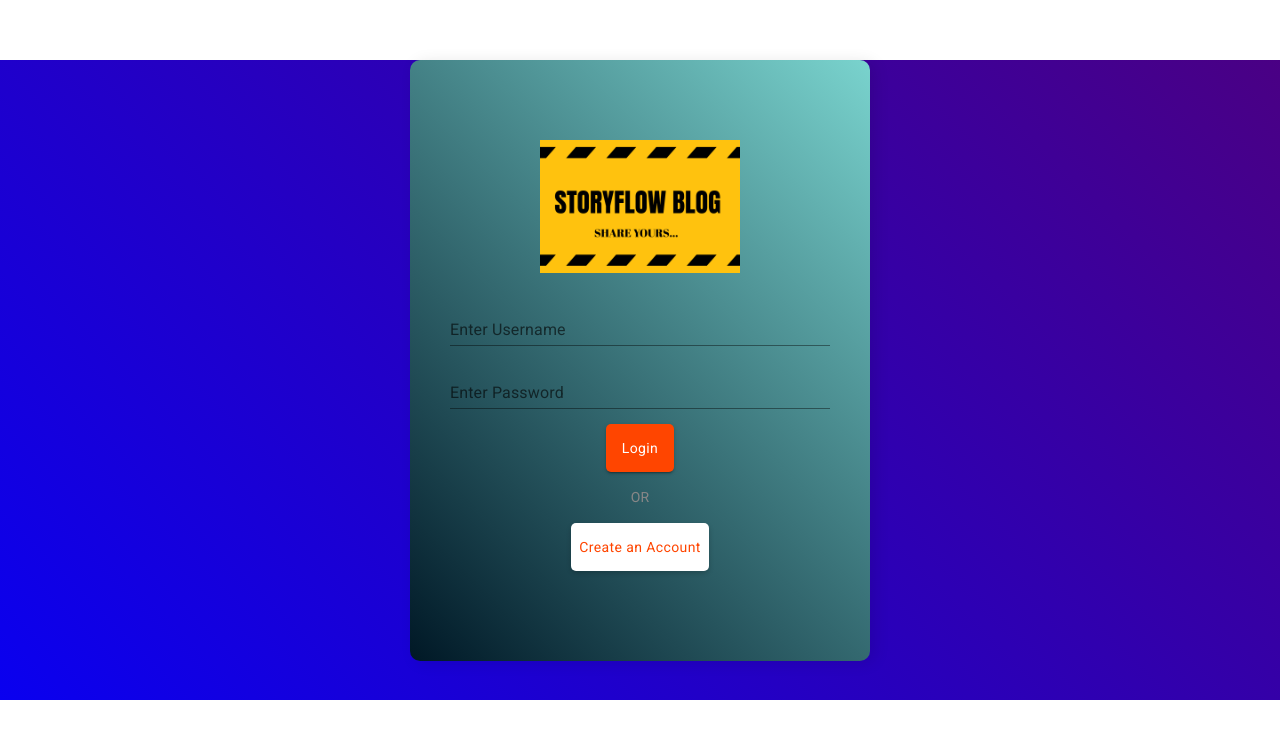
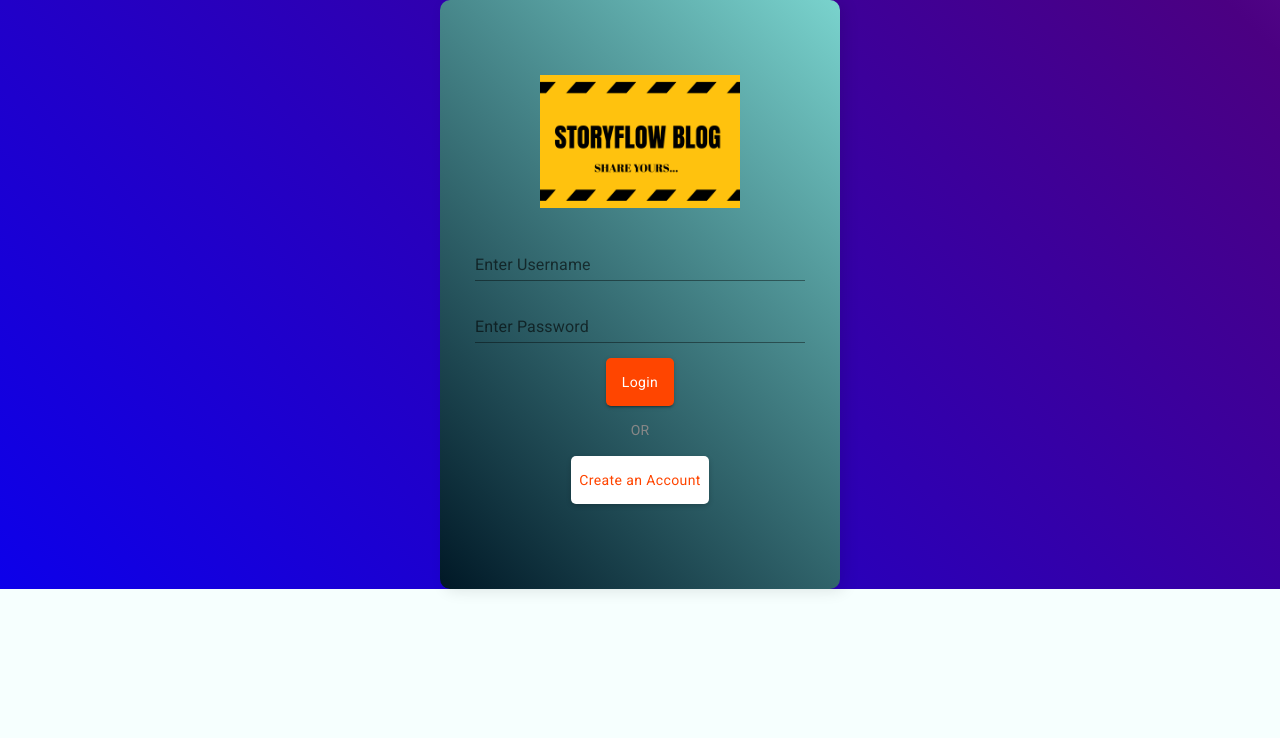
Before and after one commit to SaminYeasher/b, a React (Create React App) app in the folder client/: page /login in a window 1280 px wide. Shown: the top 738 px of the page. Built offline with nearby package versions, Linux system fonts and the light colour scheme.

Commit message:
Login css fixed and comment css fixed timeago format implemented and time format changed in detalis_view

```diff
--- a/client/package.json
+++ b/client/package.json
@@ -12,6 +12,7 @@
     "@testing-library/react": "^16.2.0",
     "@testing-library/user-event": "^13.5.0",
     "axios": "^1.8.4",
+    "date-fns": "^4.1.0",
     "react": "^19.0.0",
     "react-dom": "^19.0.0",
     "react-router-dom": "^7.5.0",
--- a/client/src/components/account/Login.jsx
+++ b/client/src/components/account/Login.jsx
@@ -5,10 +5,10 @@ import { API } from '../../service/api';
 import { DataContext } from '../../context/DataProvider';
 
 const Component = styled(Box)`
-    width: 400px;
+    width: 350px;
     margin: auto;
     background: linear-gradient(45deg,rgb(0, 24, 38),rgba(128, 234, 211, 0.9));
-    padding: 30px;
+    padding: 25px;
     border-radius: 10px;
     box-shadow: 5px 2px 15px rgba(0, 0, 0, 0.1);
 `;
@@ -24,14 +24,13 @@ const Image = styled('img')({
     }
 });
 
-
 const Wrapper = styled(Box)`
     padding: 10px 10px;
     display: flex;
     flex-direction: column;
     align-items: center;
     & > div, & > button, & > p {
-        margin-top: 15px;
+        margin-top: 14.5px;
     }
 `;
 
@@ -87,7 +86,9 @@ const signupInitialValues = {
 };
 
 const BackgroundWrapper = styled(Box)`
-  min-height: 80vh;
+  margin-top: -60px;
+  padding: 0;
+  height: 100%;
   background: linear-gradient(45deg, red, orange, yellow, green, blue, indigo, violet);
   background-size: 700% 700%;
   animation: rainbowGradient 15s ease infinite;
@@ -105,7 +106,6 @@ const BackgroundWrapper = styled(Box)`
   }
 `;
 
-
 const Login = ({ isUserAuthenticated }) => {
     const [account, toggleAccount] = useState('login');
     const [signup, setSignup] = useState(signupInitialValues);
@@ -116,11 +116,11 @@ const Login = ({ isUserAuthenticated }) => {
 
     const toggleSignup = () => {
         account === 'signup' ? toggleAccount('login') : toggleAccount('signup');
-    }
+    };
 
     const onInputChange = (e) => {
         setSignup({ ...signup, [e.target.name]: e.target.value });
-    }
+    };
 
     const signupUser = async () => {
         let response = await API.userSignup(signup);
@@ -131,7 +131,7 @@ const Login = ({ isUserAuthenticated }) => {
         } else {
             showError('Something went wrong! Please try again later.');
         }
-    }
+    };
 
     const loginUser = async () => {
         let response = await API.userLogin(login);
@@ -145,41 +145,86 @@ const Login = ({ isUserAuthenticated }) => {
         } else {
             showError('Something went wrong! Please try again later.');
         }
-    }
+    };
 
     const onValueChange = (e) => {
         setLogin({ ...login, [e.target.name]: e.target.value });
-    }
+    };
 
     return (
+
         <BackgroundWrapper>
             <Component>
                 <Box>
                     <Image src="/logo1.png" alt="blog" />
                     {account === 'login' ? (
                         <Wrapper>
-                        <TextField variant="standard" value={login.username} onChange={(e) => onValueChange(e)} name='username' label='Enter Username' fullWidth/>
-                        <TextField variant="standard" value={login.password} onChange={(e) => onValueChange(e)} name='password' type='password' label='Enter Password' fullWidth  />
+                            <TextField
+                                variant="standard"
+                                value={login.username}
+                                onChange={onValueChange}
+                                name="username"
+                                type="name"
+                                label="Enter Username"
+                                fullWidth
+                            />
+                            <TextField
+                                variant="standard"
+                                value={login.password}
+                                onChange={onValueChange}
+                                name="password"
+                                type="password"
+                                label="Enter Password"
+                                fullWidth
+                            />
                             {error && <Error>{error}</Error>}
-                        <LoginButton variant="contained" onClick={() => loginUser()}>Login</LoginButton>
+                            <LoginButton variant="contained" onClick={loginUser}>
+                                Login
+                            </LoginButton>
                             <Text style={{ textAlign: 'center' }}>OR</Text>
-                        <SignupButton onClick={() => toggleSignup()} style={{ marginBottom: 50 }}>Create an Account</SignupButton>
+                            <SignupButton onClick={toggleSignup} style={{ marginBottom: 50 }}>
+                                Create an Account
+                            </SignupButton>
                         </Wrapper>
                     ) : (
                         <Wrapper>
-                        <TextField variant="standard" onChange={(e) => onInputChange(e)} name='name' label='Enter Name' fullWidth />
-                        <TextField variant="standard" onChange={(e) => onInputChange(e)} name='username' label='Enter Username' fullWidth />
-                        <TextField variant="standard" onChange={(e) => onInputChange(e)} name='password' type='password' label='Enter Password' fullWidth />
+                            <TextField
+                                variant="standard"
+                                onChange={onInputChange}
+                                name="name"
+                                type="name"
+                                label="Enter Name"
+                                fullWidth
+                            />
+                            <TextField
+                                variant="standard"
+                                onChange={onInputChange}
+                                name="username"
+                                type="name"
+                                label="Enter Username"
+                                fullWidth
+                            />
+                            <TextField
+                                variant="standard"
+                                onChange={onInputChange}
+                                name="password"
+                                type="password"
+                                label="Enter Password"
+                                fullWidth
+                            />
                             {error && <Error>{error}</Error>}
-                        <SignupButton onClick={() => signupUser()}>Signup</SignupButton>
+                            <SignupButton onClick={signupUser}>Signup</SignupButton>
                             <Text style={{ textAlign: 'center' }}>OR</Text>
-                        <LoginButton variant="contained" onClick={() => toggleSignup()}>Already have an account</LoginButton>
+                            <LoginButton variant="contained" onClick={toggleSignup}>
+                                Already have an account
+                            </LoginButton>
                         </Wrapper>
                     )}
                 </Box>
             </Component>
         </BackgroundWrapper>
-    )
-}
+
+    );
+};
 
 export default Login;
--- a/client/src/components/details/DetailView.jsx
+++ b/client/src/components/details/DetailView.jsx
@@ -80,6 +80,16 @@ const DetailView = () => {
         }
     }
 
+    // Formatting the date to match the desired format
+    const formattedDate = new Date(post.createdDate).toLocaleDateString('en-US', {
+        year: 'numeric',
+        month: 'long',
+        day: 'numeric',
+        hour: '2-digit',
+        minute: '2-digit',
+        hour12: true
+    });
+
     return (
         <Container>
             <Image src={post.picture || url} alt="post" />
@@ -96,9 +106,9 @@ const DetailView = () => {
 
             <Author>
                 <Link to={`/?username=${post.username}`} style={{ textDecoration: 'none', color: 'inherit' }}>
-                    <Typography>Author: <span style={{fontWeight: 600}}>{post.username}</span></Typography>
+                    <Typography>Author: <span style={{fontWeight: 600 }}>{post.username}</span></Typography>
                 </Link>
-                <Typography style={{marginLeft: 'auto'}}>{new Date(post.createdDate).toDateString()}</Typography>
+                <Typography style={{marginLeft: 'auto'}}>{formattedDate}</Typography> {/* Display formatted date */}
             </Author>
 
             <Typography>{post.description}</Typography>
--- a/client/src/components/details/comments/Comment.jsx
+++ b/client/src/components/details/comments/Comment.jsx
@@ -1,31 +1,32 @@
 import { useContext } from "react";
-
 import { Typography, Box, styled } from "@mui/material";
 import { Delete } from '@mui/icons-material';
+import { formatDistanceToNow } from 'date-fns';  // Import the function for "time ago"
 
 import { API } from '../../../service/api';
 import { DataContext } from "../../../context/DataProvider";
 
 const Component = styled(Box)`
-    margin-top: 30px;
-    background: #F5F5F5;
-    padding: 10px;
+    margin-top: 25px;
+    background:rgba(88, 254, 135, 0.49);
+    padding: 15px;
 `;
 
 const Container = styled(Box)`
     display: flex;
-    margin-bottom: 5px;
+    margin-bottom: 2px;
 `;
 
 const Name = styled(Typography)`
-    font-weight: 600,
-    font-size: 18px;
-    margin-right: 20px;
+    font-weight: 800;
+    font-size: 20px;
+    margin-right: 5px;
 `;
 
 const StyledDate = styled(Typography)`
     font-size: 14px;
     color: #878787;
+    margin: 5px;
 `;
 
 const DeleteIcon = styled(Delete)`
@@ -33,8 +34,7 @@ const DeleteIcon = styled(Delete)`
 `;
 
 const Comment = ({ comment, setToggle }) => {
-
-    const { account } = useContext(DataContext)
+    const { account } = useContext(DataContext);
 
     const removeComment = async () => {
         try {
@@ -51,14 +51,14 @@ const Comment = ({ comment, setToggle }) => {
         }
     };
 
-
-
-
     return (
         <Component>
             <Container>
                 <Name>{comment.name}</Name>
-                <StyledDate>{new Date(comment.date).toDateString()}</StyledDate>
+                <StyledDate>
+                    {/* Use formatDistanceToNow to display "time ago" format */}
+                    {formatDistanceToNow(new Date(comment.date), { addSuffix: true })}
+                </StyledDate>
                 { comment.name === account.username && <DeleteIcon onClick={() => removeComment()} /> }
             </Container>
             <Typography>{comment.comments}</Typography>
--- a/client/src/components/details/comments/Comments.jsx
+++ b/client/src/components/details/comments/Comments.jsx
@@ -21,8 +21,10 @@ const Image = styled('img')({
 
 const StyledTextArea = styled(TextareaAutosize)`
     height: 100px !important;
+    font-size: 15px;
     width: 100%;
     margin: 0 20px;
+    margin-bottom: 20px;
 `;
 
 const initialValues = {
--- a/client/src/components/header/Header.jsx
+++ b/client/src/components/header/Header.jsx
@@ -3,10 +3,9 @@ import { Link } from 'react-router-dom';
 
 
 const Component = styled(AppBar)`
-    background: linear-gradient(to right, #FF7F50,rgb(71, 145, 255));
+    background: linear-gradient(to right,rgb(243, 123, 123),rgb(255, 160, 71));
     color: white;
-    border-radius: 10px;
-    box-shadow: 0px 4px 6px rgba(0, 0, 0, 0.1);
+    box-shadow: 0px 4px 6px rgba(4, 4, 4, 0.1);
 `;
 
 const Container = styled(Toolbar)`
@@ -14,7 +13,7 @@ const Container = styled(Toolbar)`
     display: flex;
     flex-wrap: wrap; /* Allow items to wrap on smaller screens */
     & > a {
-        padding: 20px;
+        padding: 10px;
         color: white;
         text-decoration: none;
         font-weight: bold;
--- a/client/src/components/home/post/Post.jsx
+++ b/client/src/components/home/post/Post.jsx
@@ -3,9 +3,9 @@ import { styled, Box, Typography } from '@mui/material';
 
 
 const Container = styled(Box)`
-    border: 1px solid #d3cede;
-    border-radius: 10px;
-    margin: 10px;
+    border: 1px  solid rgb(68, 41, 41);
+    border-radius: 8px;
+    margin: 5px;
     display: flex;
     align-items: center;
     flex-direction: column;
--- a/client/src/index.css
+++ b/client/src/index.css
@@ -4,6 +4,7 @@ html,body, #root{
   margin: 0;
   padding: 0;
   height: 100%;
+  background-color: rgb(246, 255, 254);
   font-family: -apple-system, BlinkMacSystemFont, 'Segoe UI', 'Roboto', 'Oxygen',
     'Ubuntu', 'Cantarell', 'Fira Sans', 'Droid Sans', 'Helvetica Neue',
     sans-serif;
```
Also changed, not shown: 1 other file (tests, documents, lock files or other folders). Lines whose indentation alone changed are shown as unchanged.
